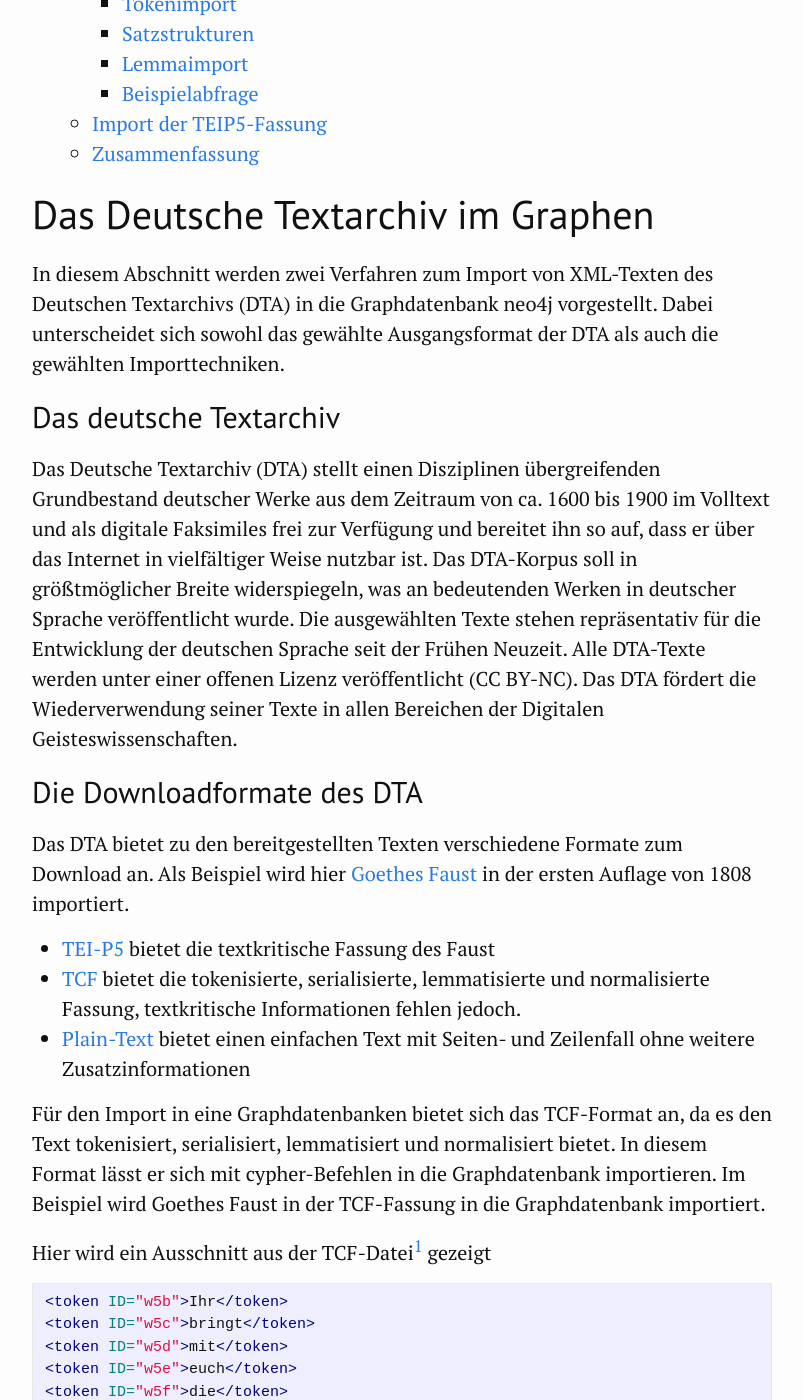
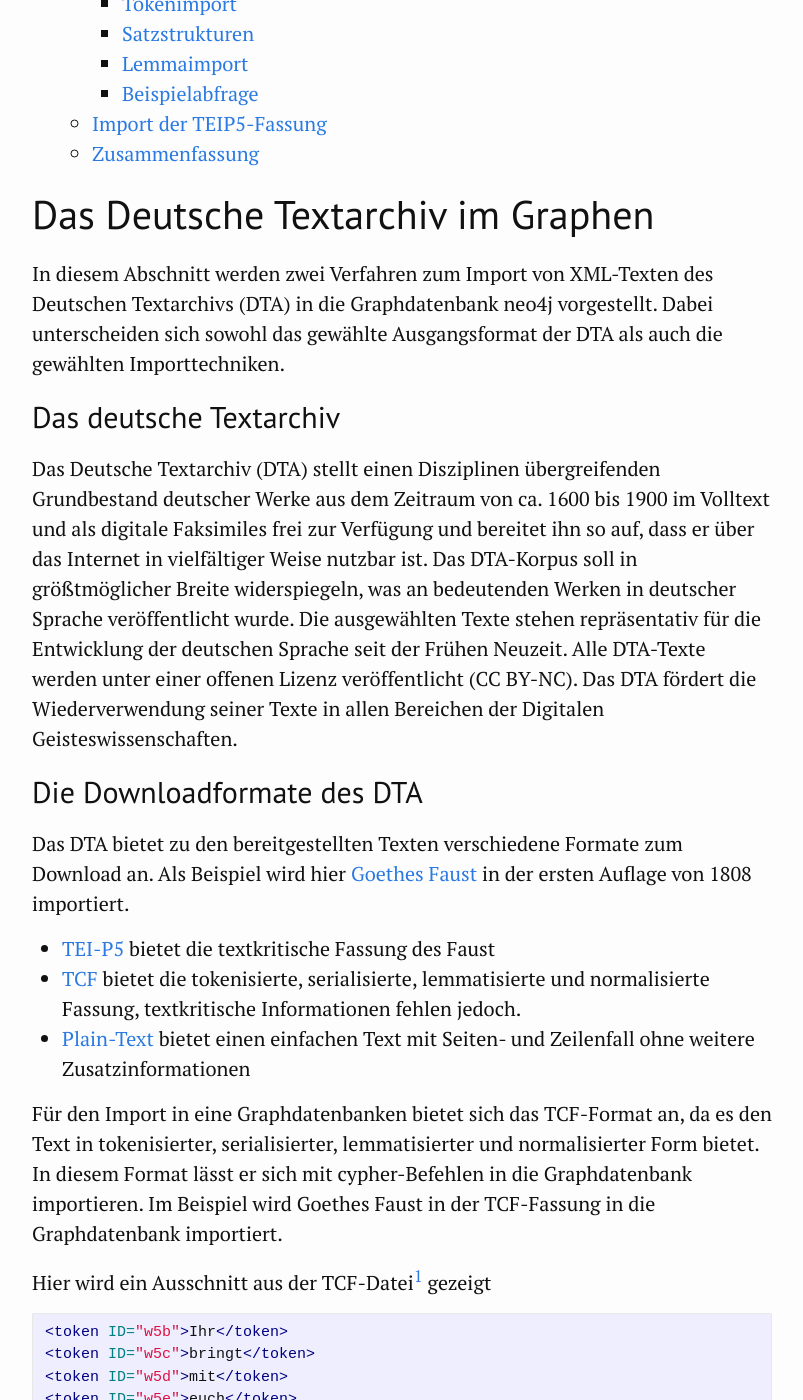
Before and after one commit to kuczera/Graphentechnologien, a Jekyll site: the page built from docs/45_Das-Deutsche-Textarchiv-im-Graphen.md, in a window 1280 px wide and 1400 px high, scrolled down 384 px. Shown: the whole window, without its empty margins (238-1041 px from the left). Built offline with Jekyll 4.4.1, drawn with Linux system fonts in a browser that asks for light colours.

Commit message:
Tippfehler korrigiert

```diff
--- a/docs/45_Das-Deutsche-Textarchiv-im-Graphen.md
+++ b/docs/45_Das-Deutsche-Textarchiv-im-Graphen.md
@@ -13,7 +13,7 @@ contents: true
 
 # Das Deutsche Textarchiv im Graphen
 
-In diesem Abschnitt werden zwei Verfahren zum Import von XML-Texten des Deutschen Textarchivs (DTA) in die Graphdatenbank neo4j vorgestellt. Dabei unterscheidet sich sowohl das gewählte Ausgangsformat der DTA als auch die gewählten Importtechniken.
+In diesem Abschnitt werden zwei Verfahren zum Import von XML-Texten des Deutschen Textarchivs (DTA) in die Graphdatenbank neo4j vorgestellt. Dabei unterscheiden sich sowohl das gewählte Ausgangsformat der DTA als auch die gewählten Importtechniken.
 
 ## Das deutsche Textarchiv
 
@@ -27,7 +27,7 @@ Das DTA bietet zu den bereitgestellten Texten verschiedene Formate zum Download
 + [TCF](http://deutschestextarchiv.de/book/download_fulltcf/16181) bietet die tokenisierte, serialisierte, lemmatisierte und normalisierte Fassung, textkritische Informationen fehlen jedoch.
 + [Plain-Text](http://deutschestextarchiv.de/book/download_txt/goethe_faust01_1808) bietet einen einfachen Text mit Seiten- und Zeilenfall ohne weitere Zusatzinformationen
 
-Für den Import in eine Graphdatenbanken bietet sich das TCF-Format an, da es den Text tokenisiert, serialisiert, lemmatisiert und normalisiert bietet. In diesem Format lässt er sich mit cypher-Befehlen in die Graphdatenbank importieren. Im Beispiel wird Goethes Faust in der TCF-Fassung in die Graphdatenbank importiert.
+Für den Import in eine Graphdatenbanken bietet sich das TCF-Format an, da es den Text in tokenisierter, serialisierter, lemmatisierter und normalisierter Form bietet. In diesem Format lässt er sich mit cypher-Befehlen in die Graphdatenbank importieren. Im Beispiel wird Goethes Faust in der TCF-Fassung in die Graphdatenbank importiert.
 
 Hier wird ein Ausschnitt aus der TCF-Datei[^f332] gezeigt
 
```
